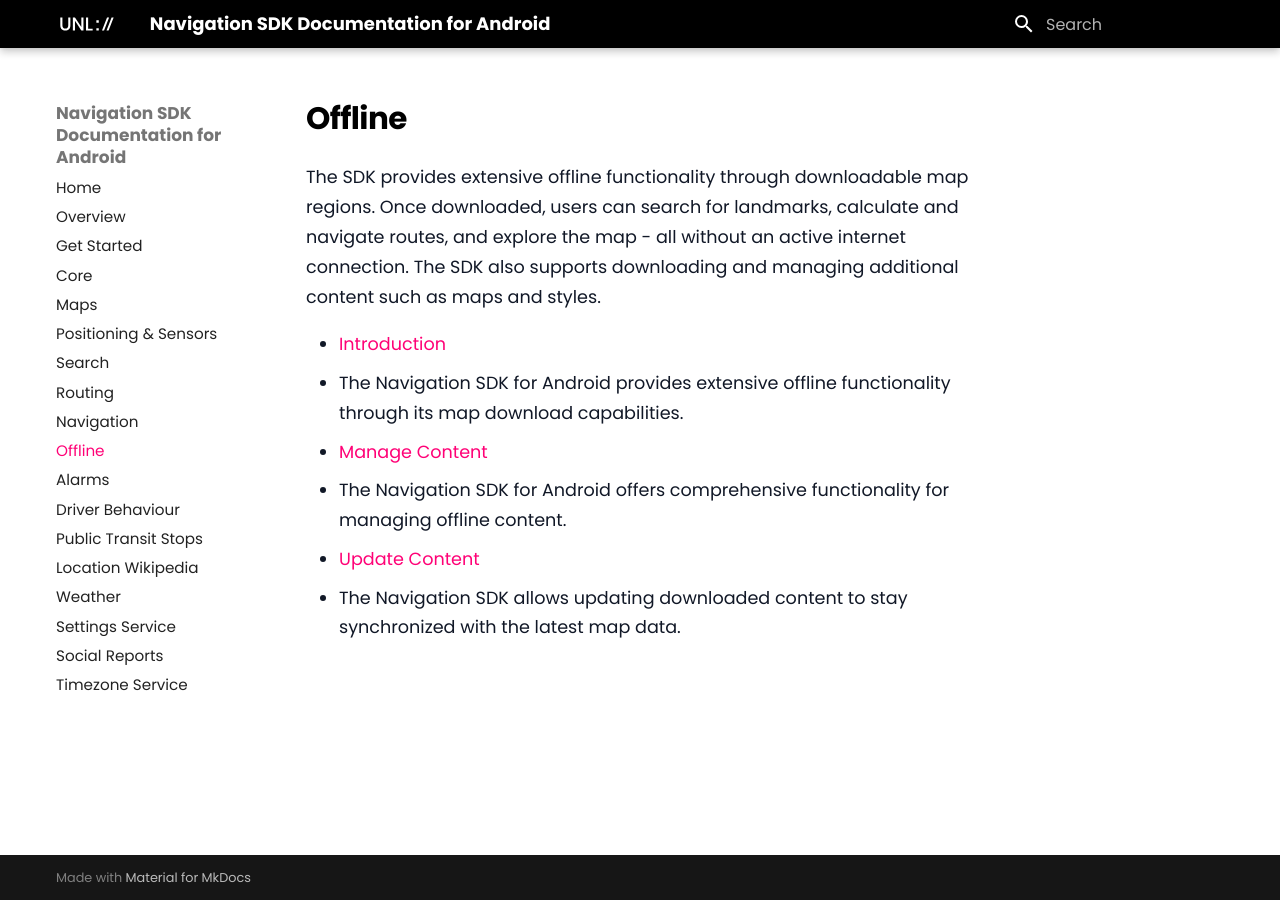
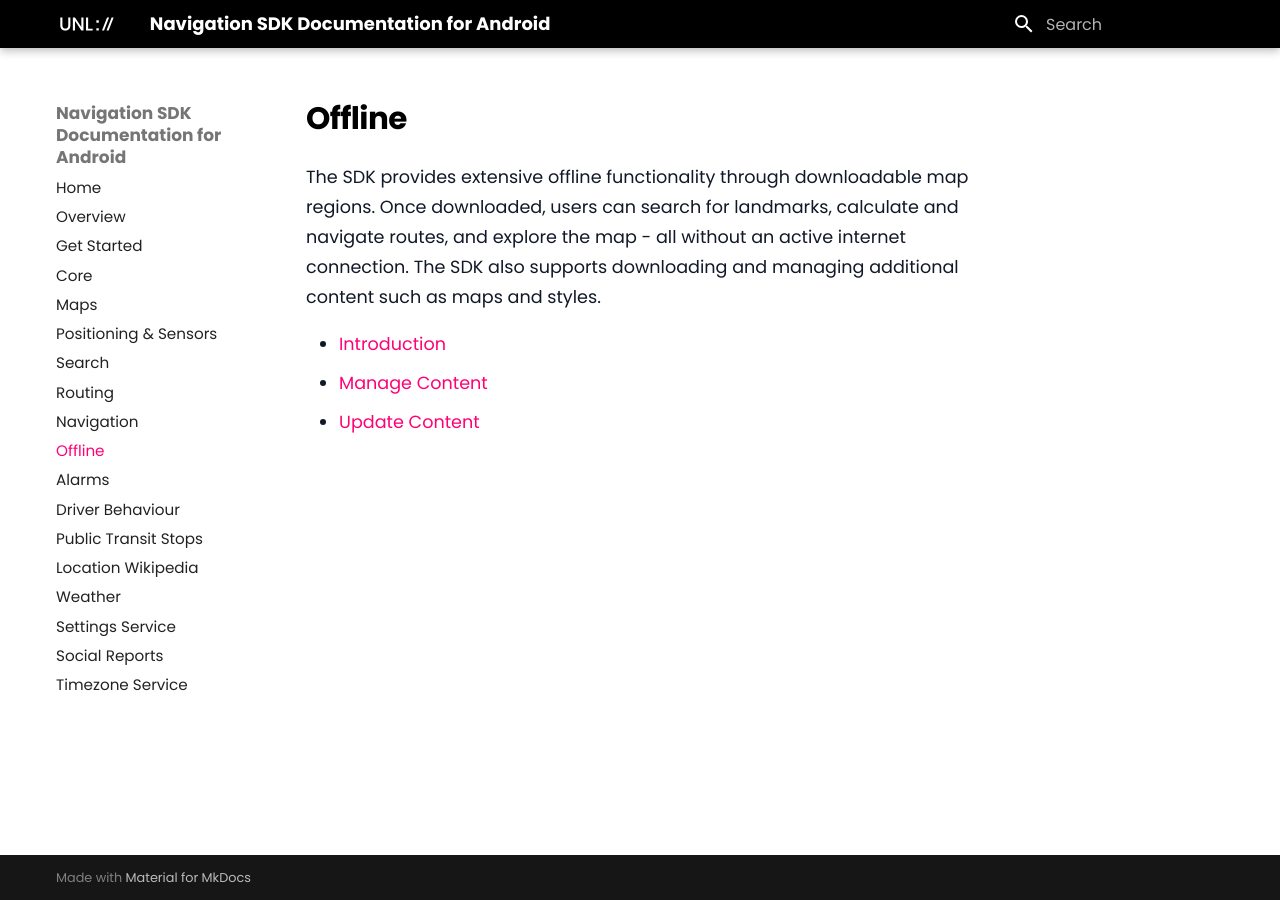
Before and after one commit to u-n-l/navigation-sdk-android-docs, an MkDocs documentation site: the page built from docs/09-Offline/01-index.md, in a window 1280 px wide. Built offline with MkDocs 1.6.1 and Material for MkDocs 9.7.7, drawn with Linux system fonts in a browser that asks for light colours.

Commit message:
Update 01-index.md

```diff
--- a/docs/09-Offline/01-index.md
+++ b/docs/09-Offline/01-index.md
@@ -2,9 +2,6 @@
 
 The SDK provides extensive offline functionality through downloadable map regions. Once downloaded, users can search for landmarks, calculate and navigate routes, and explore the map - all without an active internet connection. The SDK also supports downloading and managing additional content such as maps and styles.
 
-- [Introduction](/09-Offline/02-Introduction.md)
-   - The Navigation SDK for Android provides extensive offline functionality through its map download capabilities.
-- [Manage Content](/09-Offline/03-Manage%20Content.md)
-   - The Navigation SDK for Android offers comprehensive functionality for managing offline content.
-- [Update Content](/09-Offline/04-Update%20Content.md)
-   - The Navigation SDK allows updating downloaded content to stay synchronized with the latest map data.
+- [Introduction](../09-Offline/02-Introduction.md)
+- [Manage Content](../09-Offline/03-Manage%20Content.md)
+- [Update Content](../09-Offline/04-Update%20Content.md)
```
